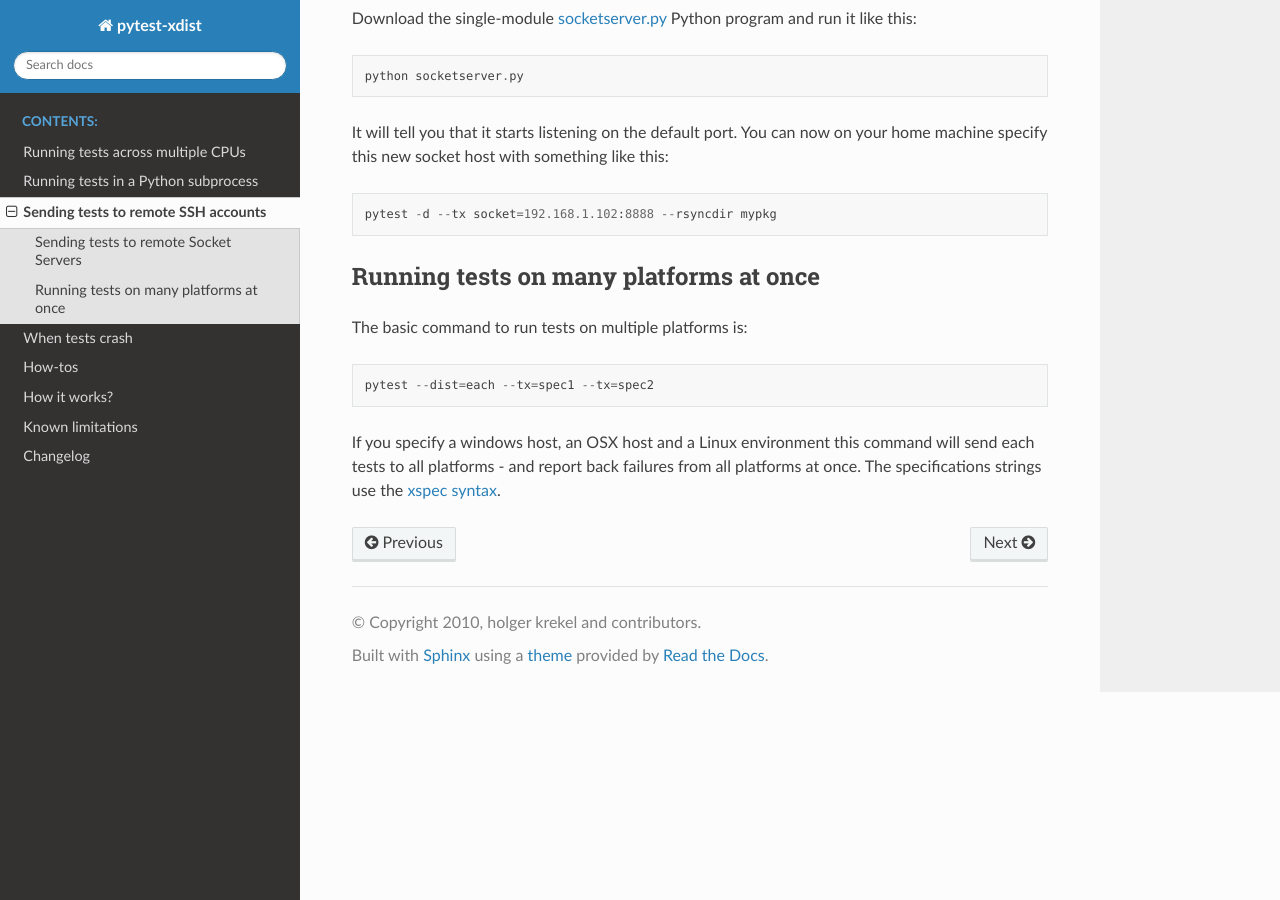
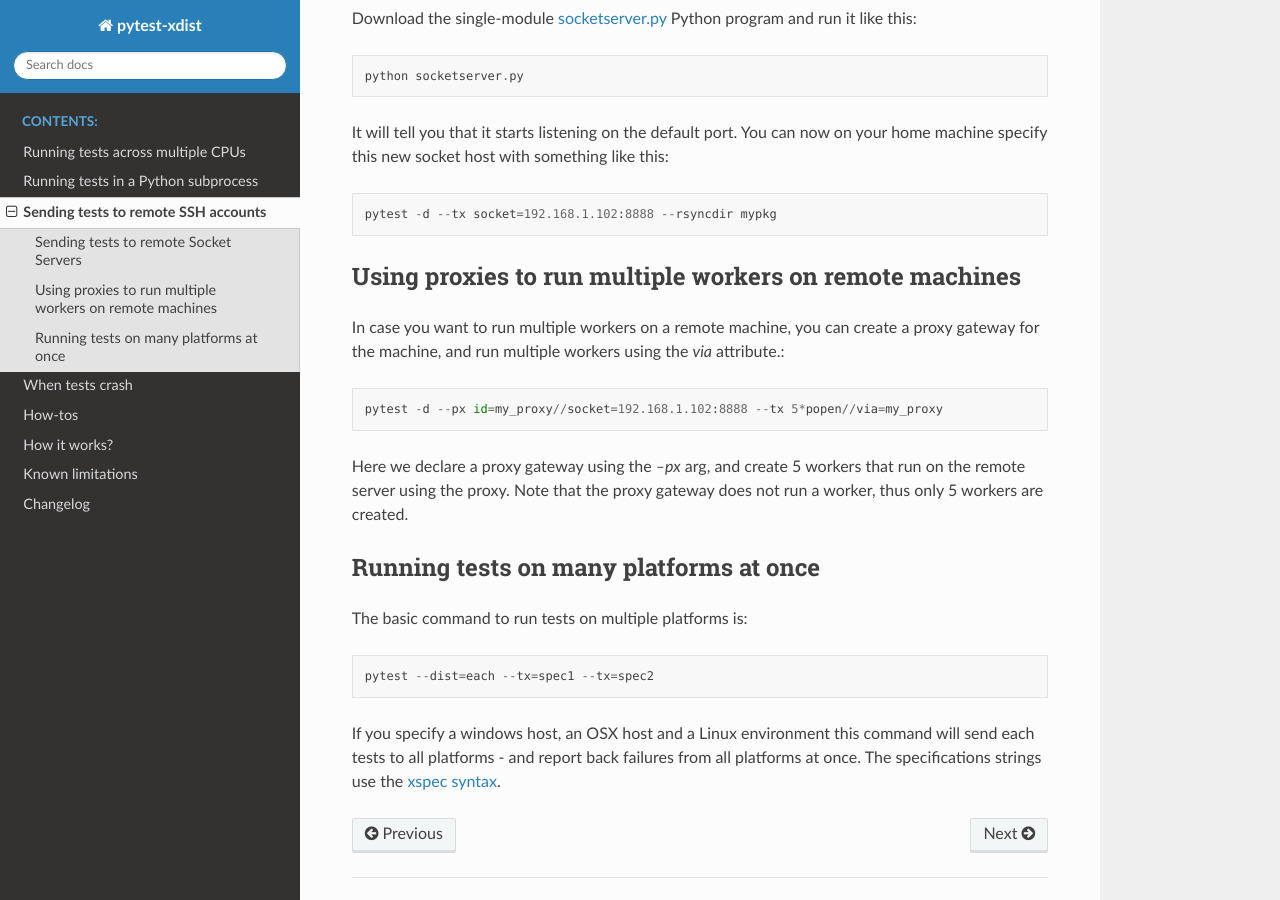
Before and after one commit to pytest-dev/pytest-xdist, a Sphinx documentation site: the page built from docs/remote.rst, in a window 1280 px wide and 900 px high, scrolled down 1112 px. Built offline with Sphinx 7.4.7 and the Read the Docs theme 3.1.0, drawn with Linux system fonts in a browser that asks for light colours.

Commit message:
add proxy gateway docs
Add docs for using proxy gateways to run multiple workers on remote
machines

```diff
--- a/docs/remote.rst
+++ b/docs/remote.rst
@@ -66,6 +66,20 @@
     pytest -d --tx socket=192.168.1.102:8888 --rsyncdir mypkg
 
 
+Using proxies to run multiple workers on remote machines
+---------------------------------------
+
+In case you want to run multiple workers on a remote machine,
+you can create a proxy gateway for the machine, and run multiple
+workers using the `via` attribute.::
+
+    pytest -d --px id=my_proxy//socket=192.168.1.102:8888 --tx 5*popen//via=my_proxy
+
+Here we declare a proxy gateway using the `--px` arg, and
+create 5 workers that run on the remote server using the proxy.
+Note that the proxy gateway does not run a worker, thus only 5
+workers are created.
+
 
 Running tests on many platforms at once
 ---------------------------------------
```
